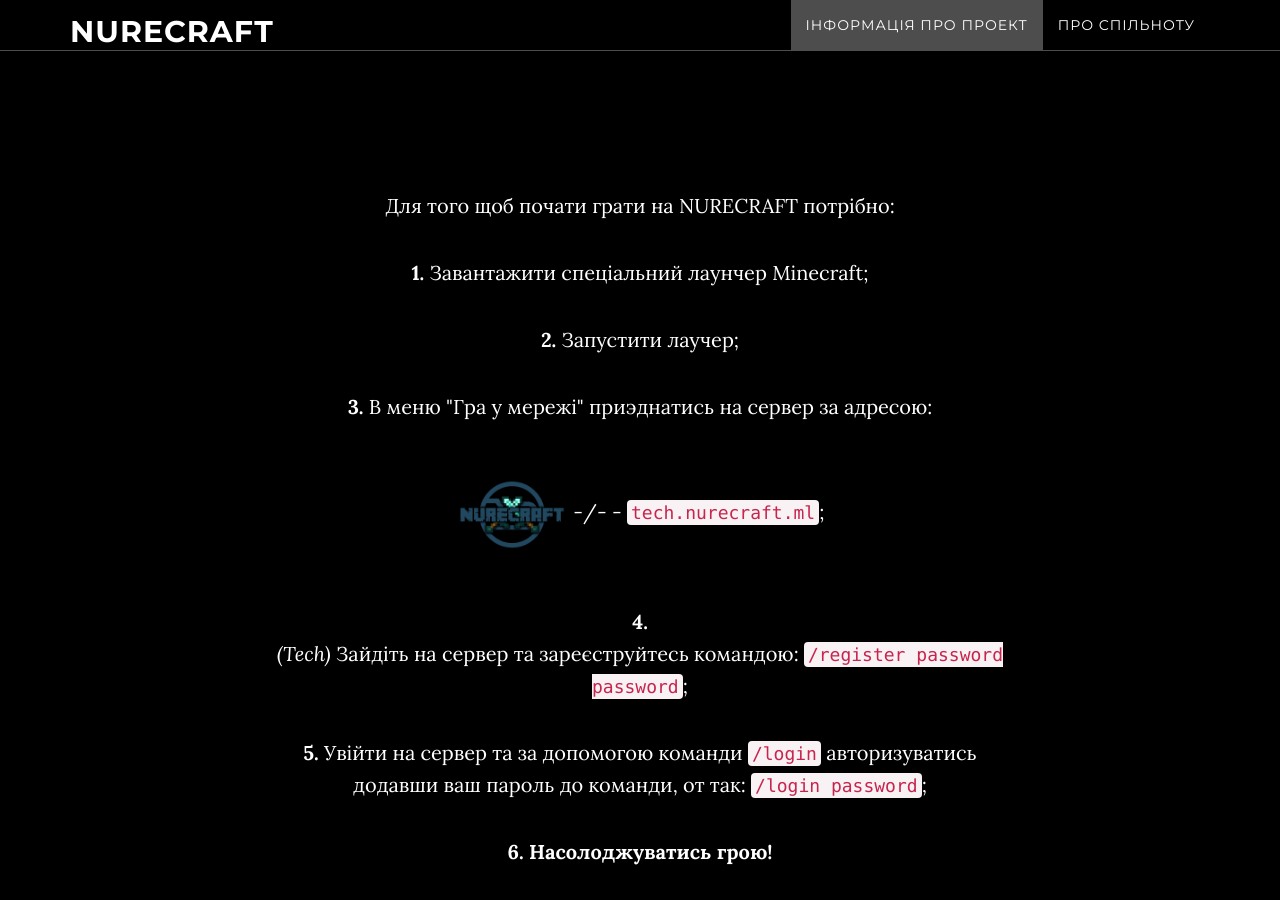
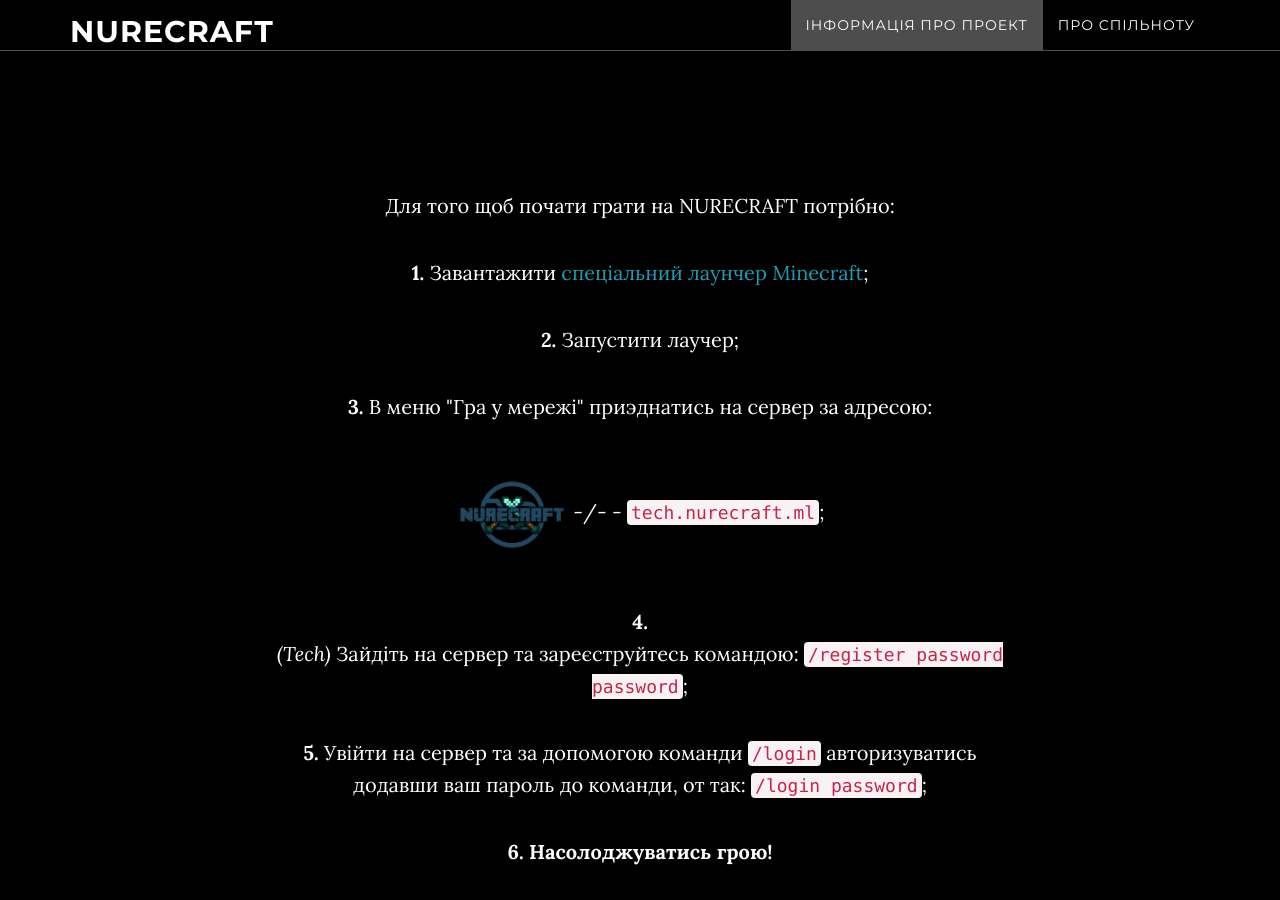
Before and after one commit to nurecraft/nurecraft.github.io, a Jekyll site: the page built from index.html, in a window 1280 px wide and 900 px high, scrolled down 920 px. Built offline with Jekyll 4.4.1, drawn with Linux system fonts in a browser that asks for light colours; part of the change alters nothing that is shown.

```diff
--- a/_includes/about.html
+++ b/_includes/about.html
@@ -5,7 +5,7 @@
                 <!-- <h2>Сервер було закрито!</h2>
                 <p>Адміністрація проекту дякує всім хто долучився до гри та повідомляє що проект було закрито. Сервери більше не доступні для гри.</p> -->
                 <p>Для того щоб почати грати на NURECRAFT потрібно:</p>
-                <p><b>1.</b> Завантажити <a href="https://github.com/nurecraft/nurecraft.github.io/raw/master/launchers/NureCraft.exe"></a>спеціальний лаунчер Minecraft</a>;</p>
+                <p><b>1.</b> Завантажити <a href="https://github.com/nurecraft/nurecraft.github.io/raw/master/launchers/NureCraft.exe">спеціальний лаунчер Minecraft</a>;</p>
                 <p><b>2.</b> Запустити лаучер;</p>
                 <p><b>3.</b> В меню "Гра у мережі" приэднатись на сервер за адресою:</p>
                 <p id="tech-container">
```
